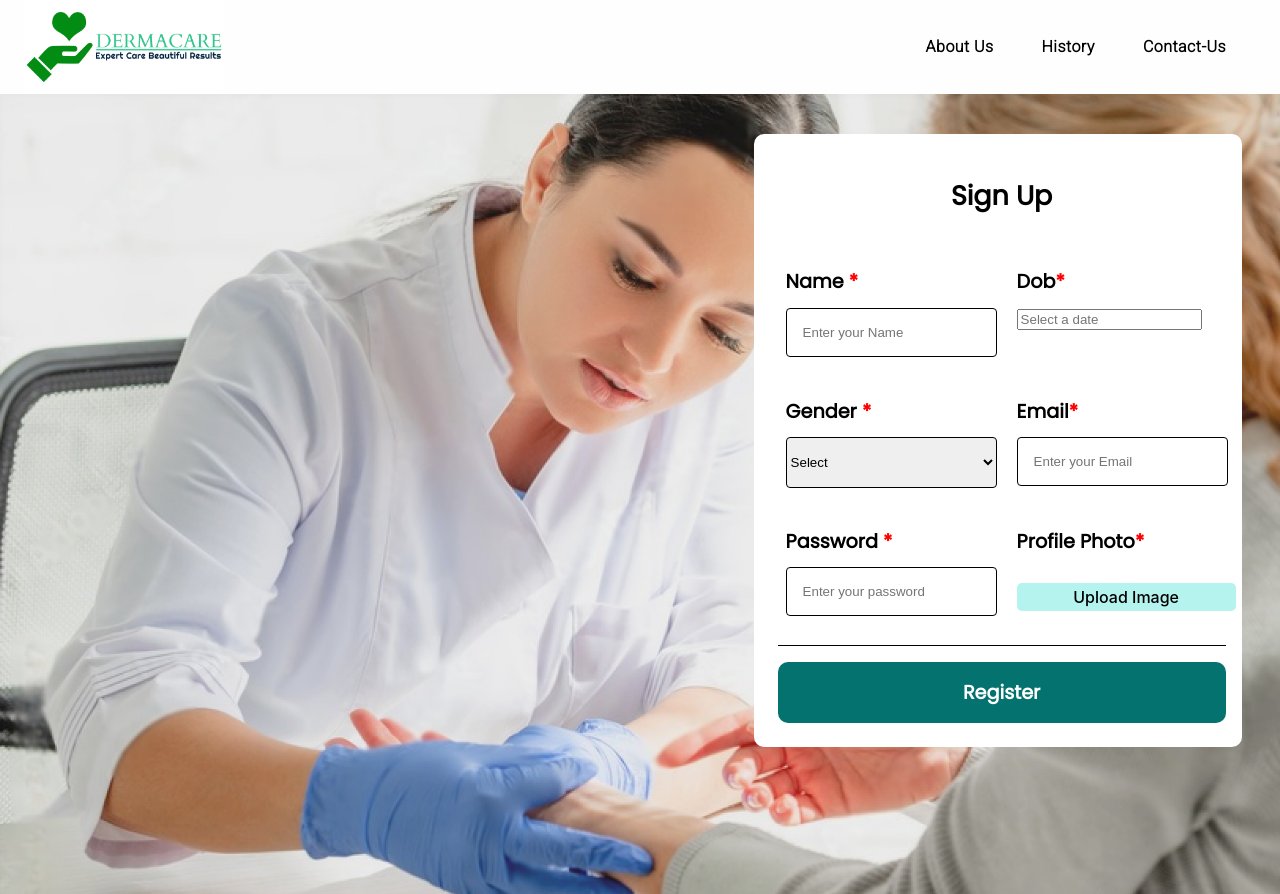
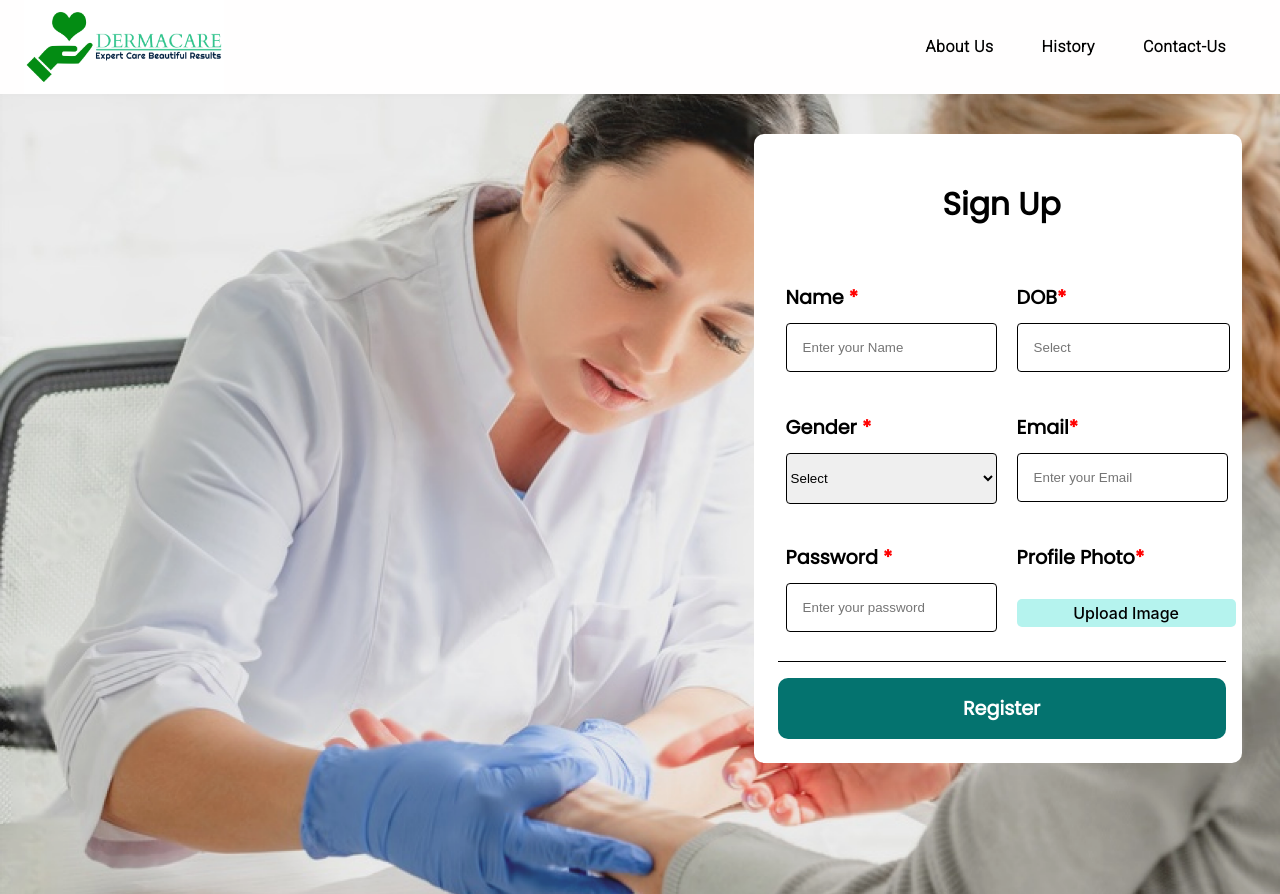
Before and after one commit to VaibhavArora314/Dermacare, a React (Create React App) app in the folder frontend/: page / in a window 1280 px wide. Both pictures are taken after a click on the button "Sign Up". Built offline with nearby package versions, Linux system fonts and the light colour scheme.

Commit message:
signup-changes

```diff
--- a/frontend/src/Components/Signup.jsx
+++ b/frontend/src/Components/Signup.jsx
@@ -17,6 +17,7 @@ export default function Signup() {
   const [profilePhoto, setProfilePhoto] = useState(null);
   const [isFlipped, setIsFlipped] = useState(false);
   const { login: setToken } = useContext(AuthContext);
+  const [uploadedFileName, setUploadedFileName] = useState();
 
   const handleRegister = async () => {
     try {
@@ -38,7 +39,7 @@ export default function Signup() {
 
       console.log("API Response:", response);
       setSignup(false);
-      setIsFlipped(!isFlipped);
+      setIsFlipped(true);
     } catch (error) {
       console.error("Registration failed:", error);
     }
@@ -49,6 +50,7 @@ export default function Signup() {
 
     if (img) {
       setProfilePhoto(img);
+      setUploadedFileName(img.name);
     }
   };
 
@@ -85,12 +87,12 @@ export default function Signup() {
                 />
               </div>
               <div className="row signup-field">
-                <label htmlFor="dob">Dob</label>
+                <label htmlFor="dob">DOB</label>
                 <DatePicker
                   id="dob"
                   dateFormat="yyyy-MM-dd"
                   selected={dob}
-                  placeholderText="Select a date"
+                  placeholderText="Select"
                   showYearDropdown
                   showMonthDropdown
                   scrollableYearDropdown
@@ -146,11 +148,11 @@ export default function Signup() {
                   className="custom-upload-pic"
                   onClick={() => document.getElementById("prof-photo").click()}
                 >
-                  Upload Image
+                  {!uploadedFileName ? <>Upload Image</> : uploadedFileName}
                 </p>
               </div>
             </div>
-            <button className="login-btn" onClick={handleRegister}>
+            <button onClick={handleRegister} className="login-btn">
               Register
             </button>
           </>
--- a/frontend/src/Components/login.scss
+++ b/frontend/src/Components/login.scss
@@ -39,15 +39,18 @@ $myCustomTextStyles: (
   width:35% !important;
    right:3% !important;
    top:5% !important;
+   position: relative;
    perspective: 1000px;
-   transition: transform 0.5s; /* Add a smooth transition effect */
-   transform-style: preserve-3d;
 
+   .flip-signup{
+    transform-style: preserve-3d;
+   transition: transform 0.5s;
+   }
 
    .heading{
         display: flex!important;
         justify-content: center!important;
-        font-size: 1.2em;
+        font-size: 1.4em;
    }
   .row-1{
     border-bottom: none !important;
@@ -77,9 +80,12 @@ $myCustomTextStyles: (
       border-radius:4px;
 
     }
-    >#dob{
-      width:auto !important;
-      padding:1rem !important;
+    #dob{
+      width: 85%;
+      padding: 1rem;
+      border: 1px solid #000000;
+      border-radius:4px;
+      cursor: pointer;
     }
     >#gender{
       border: 1px solid #000000;
@@ -129,6 +135,7 @@ $myCustomTextStyles: (
     top:5rem;
     display: flex;
     flex-direction: column;
+    perspective: 1000px;
 
     // flip-card animation
 
```
